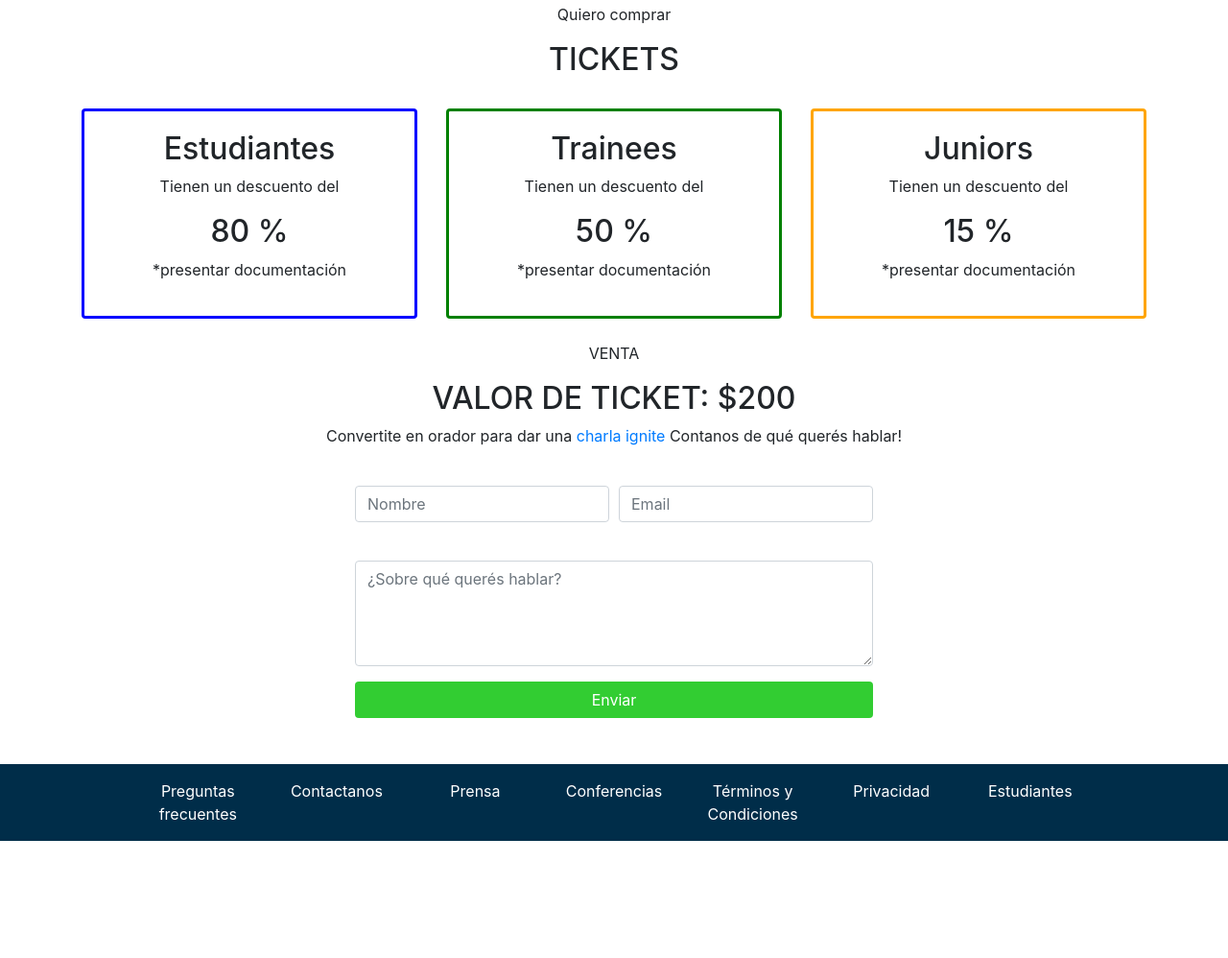
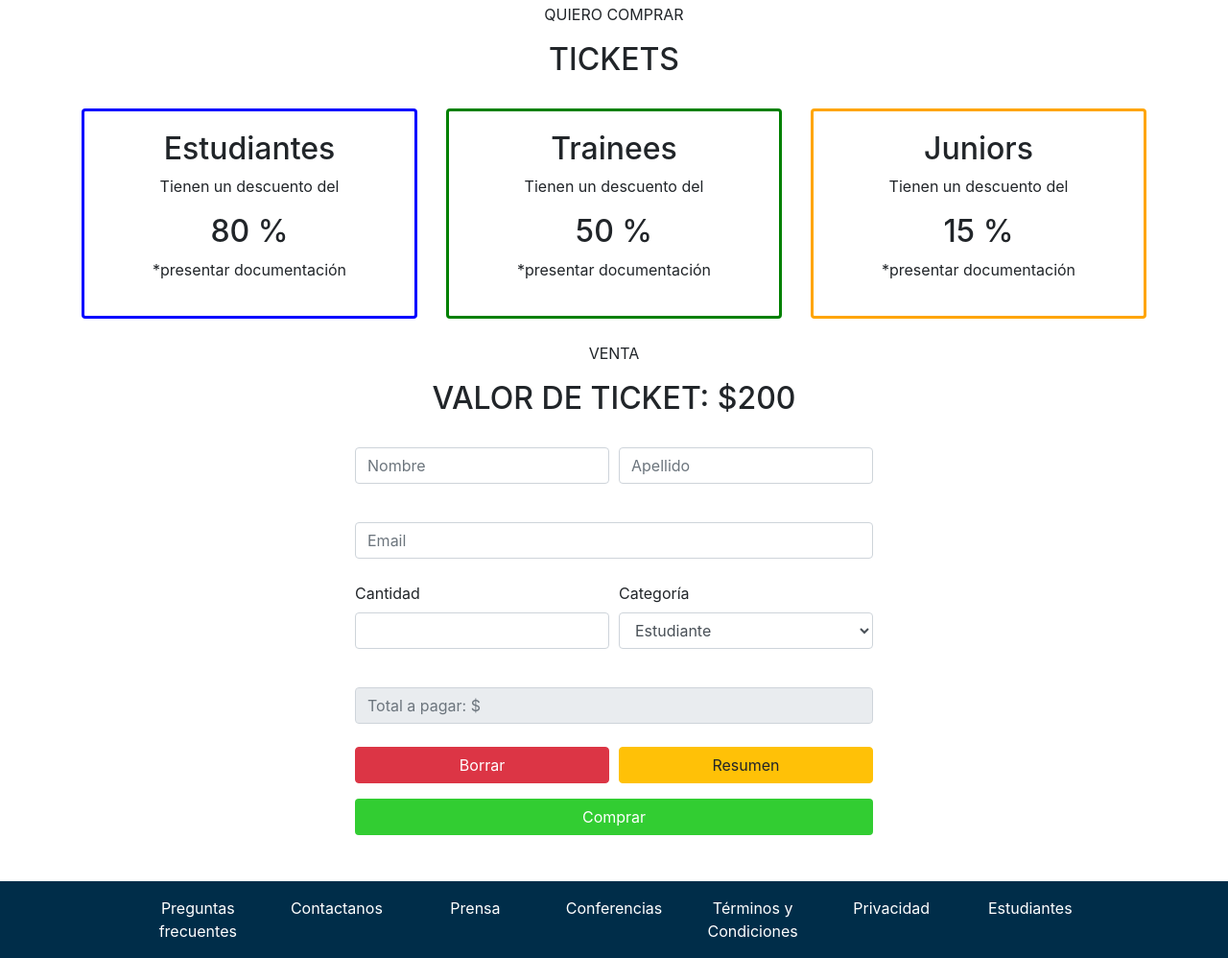
Before and after one commit to martindipeco/2023javaScripttp.github.io, a plain HTML site: page index.html in a window 1280 px wide. Shown: the part 2502-3500 px from the top of the page at 96% size. Before the commit the page ends 3378 px from the top, so only its background shows below. Drawn offline with nearby package versions, Linux system fonts and the light colour scheme.

Commit message:
terminado el front, falta aplicar logicas de javaScript

```diff
--- a/index.html
+++ b/index.html
@@ -35,13 +35,11 @@
                 <a class="nav-link" href="#formulario">Quiero ser orador</a>
             </li>
             <li class="nav-item">
-                <a class="nav-link" href="#" style="color: #66cc66;">Comprar Tickets</a>
+                <a class="nav-link" href="#tickets" style="color: #66cc66;">Comprar Tickets</a>
             </li>
         </ul>
     </div>
 </nav>
-
-
 
 <!-- Carousel (Image Slider) with Overlay Text -->
 <div id="myCarousel" class="carousel slide" data-ride="carousel" data-interval="2000">
@@ -192,7 +190,7 @@
 <hr>
 <!-- Comprar Tickets -->
 <div id="tickets" class="container mt-5 mb-5">
-    <p class="text-center">Quiero comprar</p>
+    <p class="text-center">QUIERO COMPRAR</p>
     <h2 class="text-center">TICKETS</h2>
     <br>
     <div class="row">
@@ -228,10 +226,8 @@
         </div>
     </div>
     <br>
-
     <p class="text-center">VENTA</p>
     <h2 class="text-center">VALOR DE TICKET: $200</h2>
-    <p class="text-center">Convertite en orador para dar una <a href="#">charla ignite</a> Contanos de qué querés hablar!</p>
     <div class="row justify-content-center">
         <div class="col-md-6">
             <form>
@@ -241,16 +237,42 @@
                         <input type="text" class="form-control" id="name" placeholder="Nombre">
                     </div>
                     <div class="form-group col-md-6">
-                        <label for="email"></label>
-                        <input type="email" class="form-control" id="email" placeholder="Email">
+                        <label for="surname"></label>
+                        <input type="text" class="form-control" id="surname" placeholder="Apellido">
                     </div>
                 </div>
-                <div class="form-group">
-                    <label for="message"></label>
-                    <textarea class="form-control" id="message" rows="4" placeholder="¿Sobre qué querés hablar?"></textarea>
+                <div classs="form-group">
+                    <label for="email"></label>
+                    <input type="email" class="form-control mb-4" id="email" placeholder="Email">
+                </div>
+                <div class="form-row">
+                    <div class="form-group col-md-6">
+                        <label for="amount">Cantidad</label>
+                        <input type="number" class="form-control" id="amount" placeholder="" min="1" max="100" step="1">
+                    </div>
+                    <div class="form-group col-md-6">
+                        <label for="category">Categoría</label>
+                        <select class="form-control" id="category">
+                            <option value="estudiante">Estudiante</option>
+                            <option value="trainee">Trainee</option>
+                            <option value="junior">Junior</option>
+                        </select>
+                    </div>
+                </div>
+                <div classs="form-group bg-primary">
+                    <label for="total"></label>
+                    <input type="number" class="form-control mb-4" id="total" placeholder="Total a pagar: $" readonly>
+                </div>
+                <div class="form-row">
+                    <div class="form-group col-md-6">
+                        <button type="button" class="btn btn-danger btn-block" id="delete">Borrar</button>
+                    </div>
+                    <div class="form-group col-md-6">
+                        <button type="button" class="btn btn-warning btn-block" id="summary">Resumen</button>
+                    </div>
                 </div>
                 <!-- Submit button with full-width and custom class -->
-                <button type="submit" class="btn btn-light-green btn-block">Enviar</button>
+                <button type="submit" class="btn btn-light-green btn-block">Comprar</button>
             </form>
         </div>
     </div>
```
